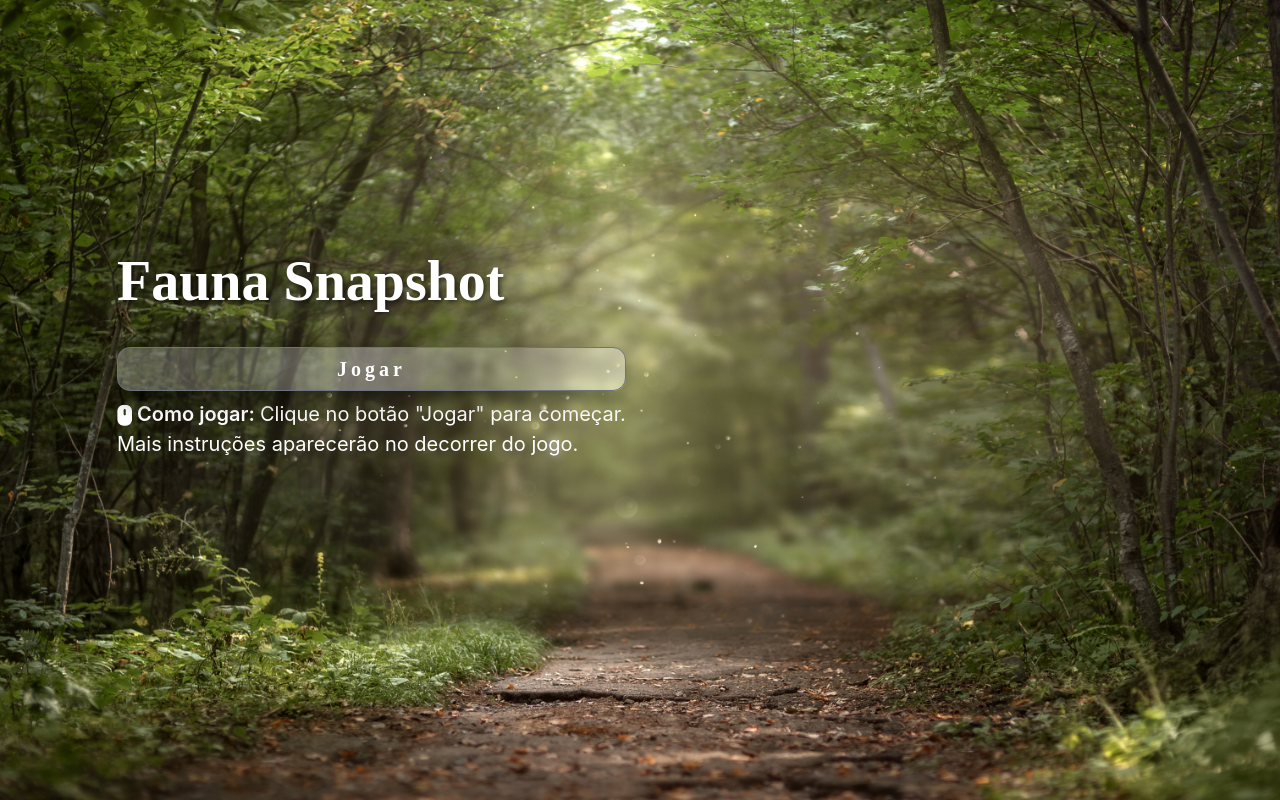
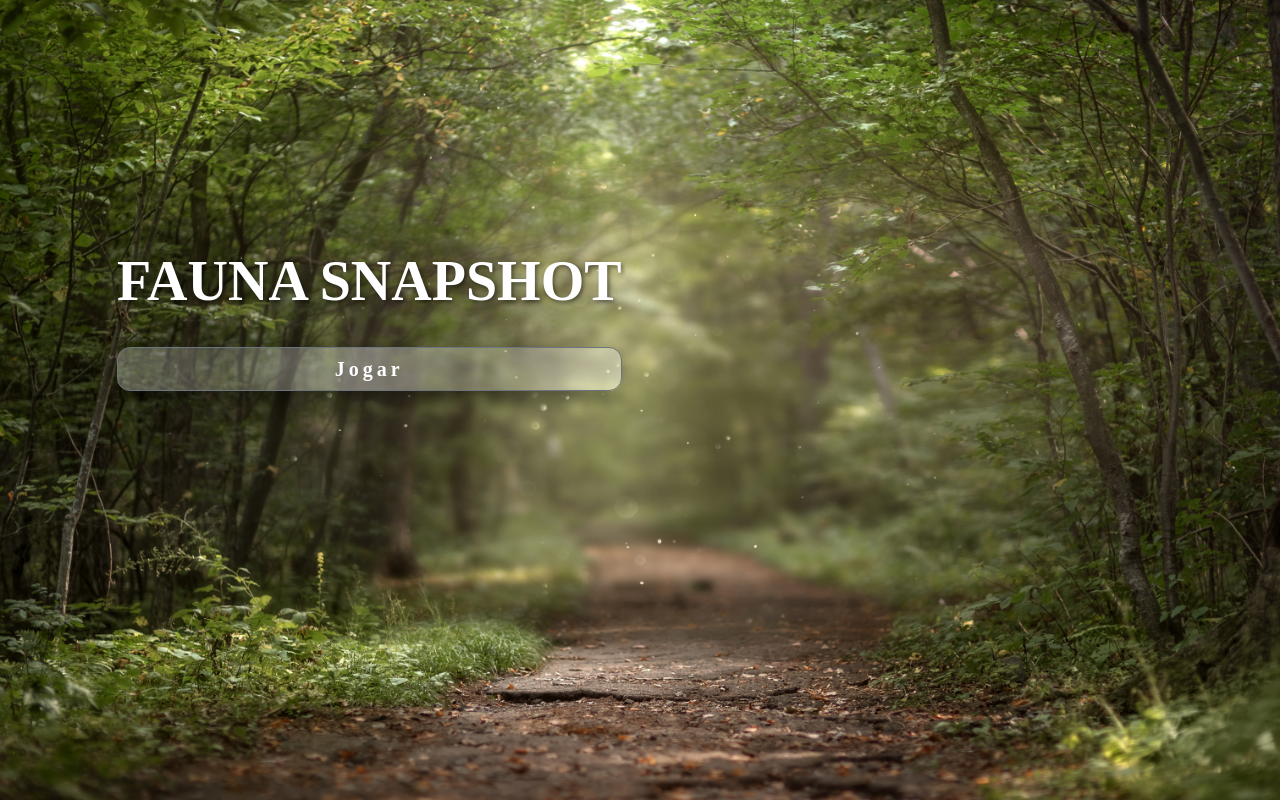
Before and after one commit to Thiagogob/engSoftware-front, a React (Vite) app: page / in a window 1280 px wide. Built offline with nearby package versions, Linux system fonts and the light colour scheme; a web font is replaced by a local one.

Commit message:
chore text transform uppercase

```diff
--- a/src/pages/Home/index.jsx
+++ b/src/pages/Home/index.jsx
@@ -4,9 +4,6 @@ const Home = () => (
       <div className="menu-box jumbotron">
         <h1 className="display-4 project-text my-4">Fauna Snapshot</h1>
         <a href="/levels"><button type="button" className="btn btn-outline-secondary btn-play my-2">Jogar</button></a>
-        <p className="lead how-to-play-secondary"><img src={"/static/images/mouse.png"} alt="" /><b className="how-to-play-main">  Como jogar: </b>Clique no botão "Jogar" para começar.<br />
-        Mais instruções aparecerão no decorrer do jogo.
-        </p>
       </div>
     </div>
 
--- a/src/pages/Home/learn.css
+++ b/src/pages/Home/learn.css
@@ -1,3 +1,7 @@
+.body{
+    text-transform: uppercase;
+}
+
 .learn-container{
     height: 100vh;
 }
--- a/src/pages/Home/level2.css
+++ b/src/pages/Home/level2.css
@@ -2,6 +2,7 @@
     margin: 0;
     padding: 0;
     box-sizing: border-box;
+    text-transform: uppercase;
 }
 
 
@@ -9,7 +10,7 @@ body{
     background-image: url(/static/images/faunaSnapshotBackground.jpg);
     background-size: cover;
     cursor: pointer;
-
+    text-transform: uppercase;
 }
 
 
--- a/src/pages/Home/style.css
+++ b/src/pages/Home/style.css
@@ -1,6 +1,7 @@
 body{
   background-image: url(/static/images/faunaSnapshotBackground.jpg);
   background-size: cover;
+  text-transform: uppercase;
 }
 
 .project-text {
@@ -105,6 +106,7 @@ li{
 .score-text{
   line-height: 0;
   margin-top: 25px;
+
 }
 
 .btn-sound{
```
Also changed, not shown: 1 other file (tests, documents, lock files or other folders).
